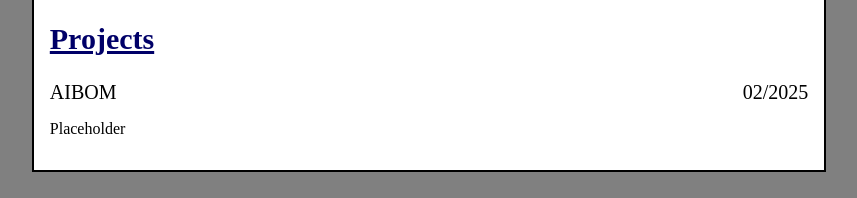
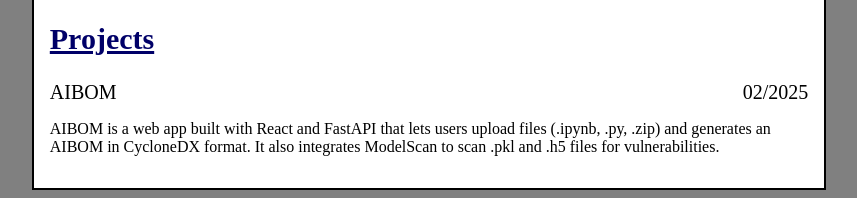
Before and after one commit to C-S-Darshan/FSD, a plain HTML site: page resume.html in a window 1280 px wide. Shown: the part 682-880 px from the top of the page, without its empty margins (211-1068 px from the left). Drawn offline with Linux system fonts and the light colour scheme.

Commit message:
added project details

```diff
--- a/resume.html
+++ b/resume.html
@@ -60,7 +60,7 @@
                 <span>AIBOM</span>
                 <span>02/2025</span>
             </div>
-            <p>Placeholder</p>
+            <p>AIBOM is a web app built with React and FastAPI that lets users upload files (.ipynb, .py, .zip) and generates an AIBOM in CycloneDX format. It also integrates ModelScan to scan .pkl and .h5 files for vulnerabilities.</p>
         </div>
     </section>
     </div>
```
